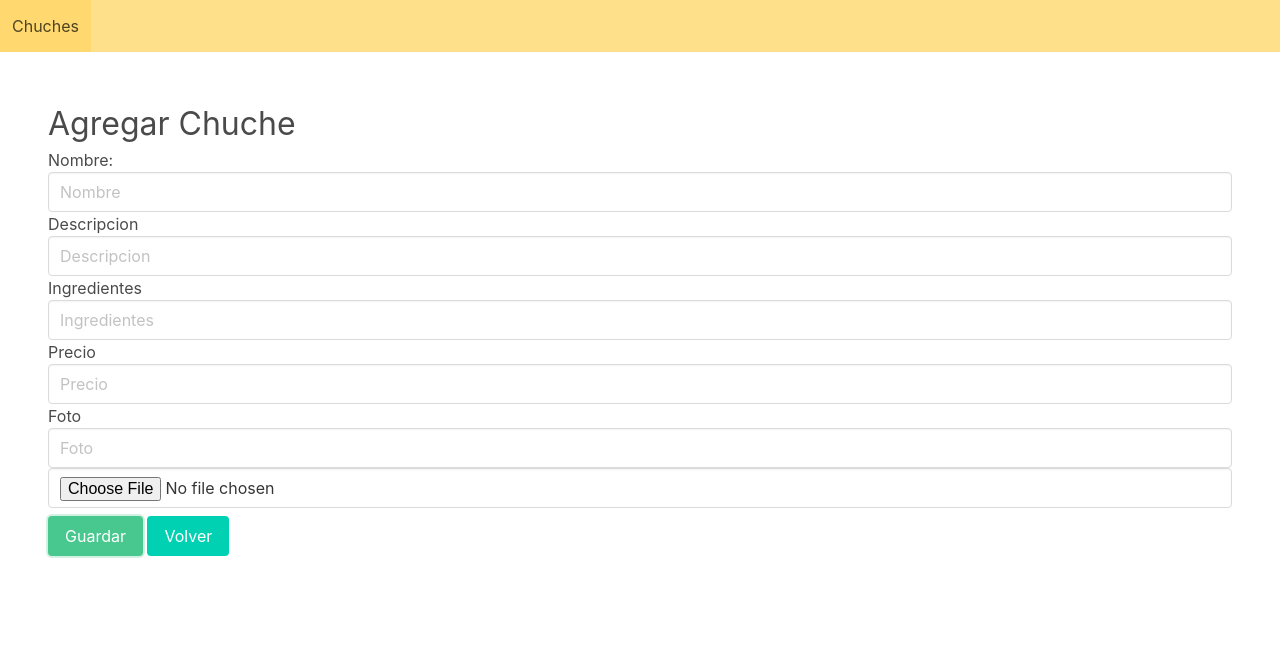
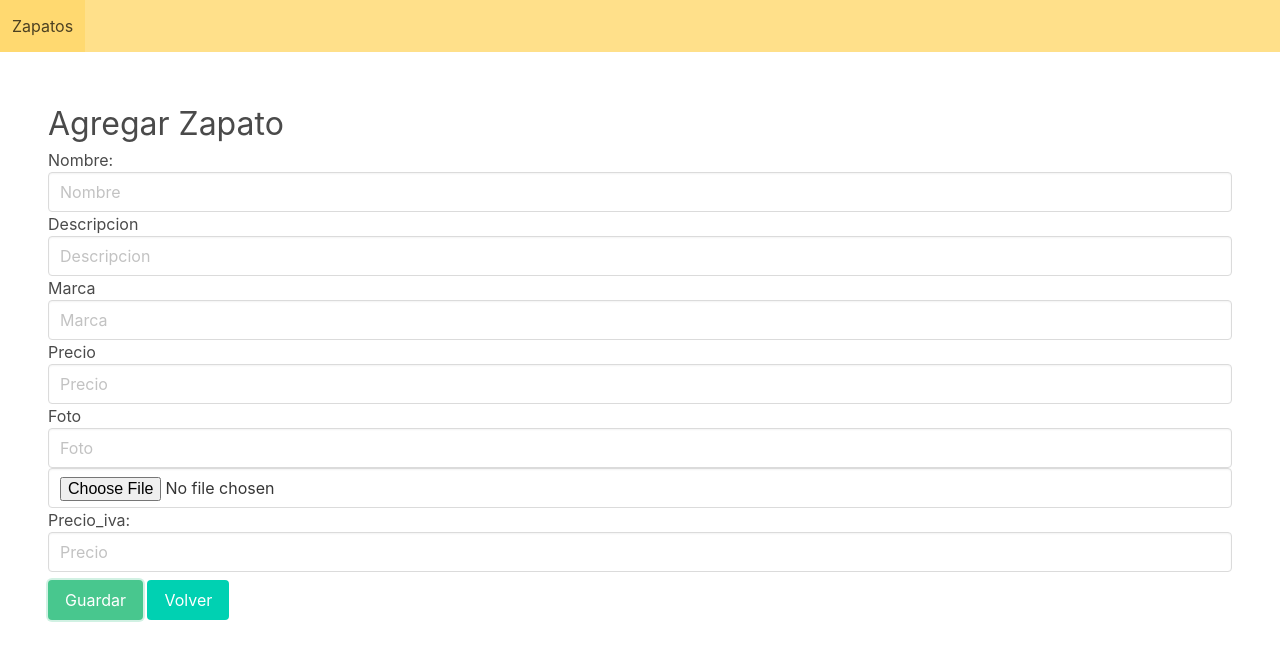
Before and after one commit to fmoha04/SneakerShop, a plain HTML site: page web/apache/static/agregar_chuche.html in a window 1280 px wide. Both pictures are taken after a click on the button "Guardar". Drawn offline with nearby package versions, Linux system fonts and the light colour scheme; no server answers.

Commit message:
Update agregar_zapato.html
cambio chuche a zapato y agregar iva

```diff
--- a/web/apache/static/agregar_chuche.html
+++ b/web/apache/static/agregar_chuche.html
@@ -16,15 +16,17 @@
         function guardar(){
             let nombre=document.getElementById("nombre").value;
             let descripcion=document.getElementById("descripcion").value;
-            let ingredientes =document.getElementById("ingredientes").value;
+            let marca =document.getElementById("marca").value;
             let precio=document.getElementById("precio").value;
             let foto=document.getElementById("foto").value;
+            let precio_iva=document.getElemetById("precio_iva").value;
             let datos=JSON.stringify({
                 "nombre":nombre,
                 "descripcion":descripcion,
-                "ingredientes":ingredientes,
+                "marca":marca,
                 "precio":precio,
-                "foto":foto
+                "foto":foto,
+                "precio_iva":precio_iva
             });
             var requestOptions = {
                 method: 'POST',
@@ -36,15 +38,15 @@
                 .then(response => response.json())
                 .then(result => {
                     if (result.status == "OK"){
-                        alert("Chuche guardada")
-                        location.href="chuches.html"
+                        alert("Zapato guardado")
+                        location.href="zapato.html"
                     } else {
-                        alert("La chuche no ha podido ser guardado")
+                        alert("El zapato no ha podido ser guardado")
                     }
                 })
                 .catch(error => {
                     console.log('error', error);
-                    alert("Se ha producido un error y la chuche no ha podido ser guardado")
+                    alert("Se ha producido un error y el zapato no ha podido ser guardado")
                 });
         }
     </script>
@@ -61,7 +63,7 @@
         </div>
         <div class="navbar-menu">
             <div class="navbar-start">
-                <a class="navbar-item" href="chuches.html">Chuches</a>
+                <a class="navbar-item" href="zapato.html">Zapatos</a>
             </div>
             <div class="navbar-end">
                 <div class="navbar-item">
@@ -72,18 +74,20 @@
   <section class="section">
     <div class="columns">
         <div class="column">
-            <h3 class="is-size-3">Agregar Chuche</h3>
+            <h3 class="is-size-3">Agregar Zapato</h3>
                 <label for="nombre">Nombre:</label>
                 <input required type="text" class="input" placeholder="Nombre" name="nombre" id="nombre">
                 <label for="descripcion">Descripcion</label>
                 <input required type="text" class="input" placeholder="Descripcion" name="descripcion" id="descripcion">
-                <label for="ingredientesS">Ingredientes</label>
-                <input required type="text" class="input" placeholder="Ingredientes" name="ingredientes" id="ingredientes">
+                <label for="ingredientesS">Marca</label>
+                <input required type="text" class="input" placeholder="Marca" name="Marca" id="Marca">
                 <label for="precio">Precio</label>
                 <input required type="number" class="input" placeholder="Precio" name="precio" id="precio">
                 <label for="foto">Foto</label>
                 <input required type="text" class="input" placeholder="Foto" name="foto" id="foto">
                 <input required type="file" class="input" placeholder="Archivo Foto" name="filefoto" id="filefoto">
+                <label for="precio_iva">Precio_iva:</label>
+                <input required type="number" class="input" placeholder="Precio" name="precio_iva" id="precio_iva">
                 <button type="button" onclick="guardar()" class="button is-success mt-2">Guardar</button>
                 <a href="chuches.html" class="button is-primary mt-2">Volver</a>
             </form>
```
